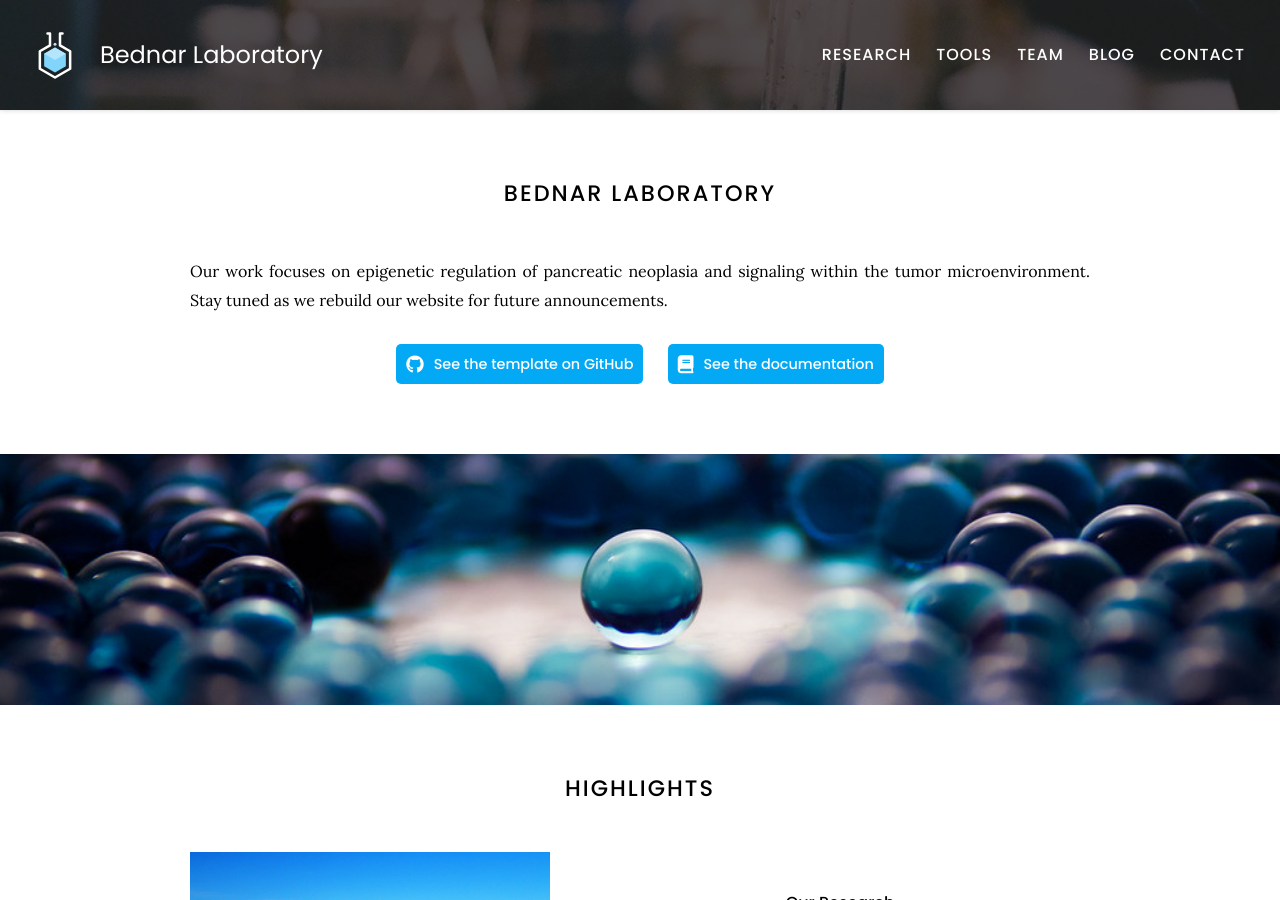
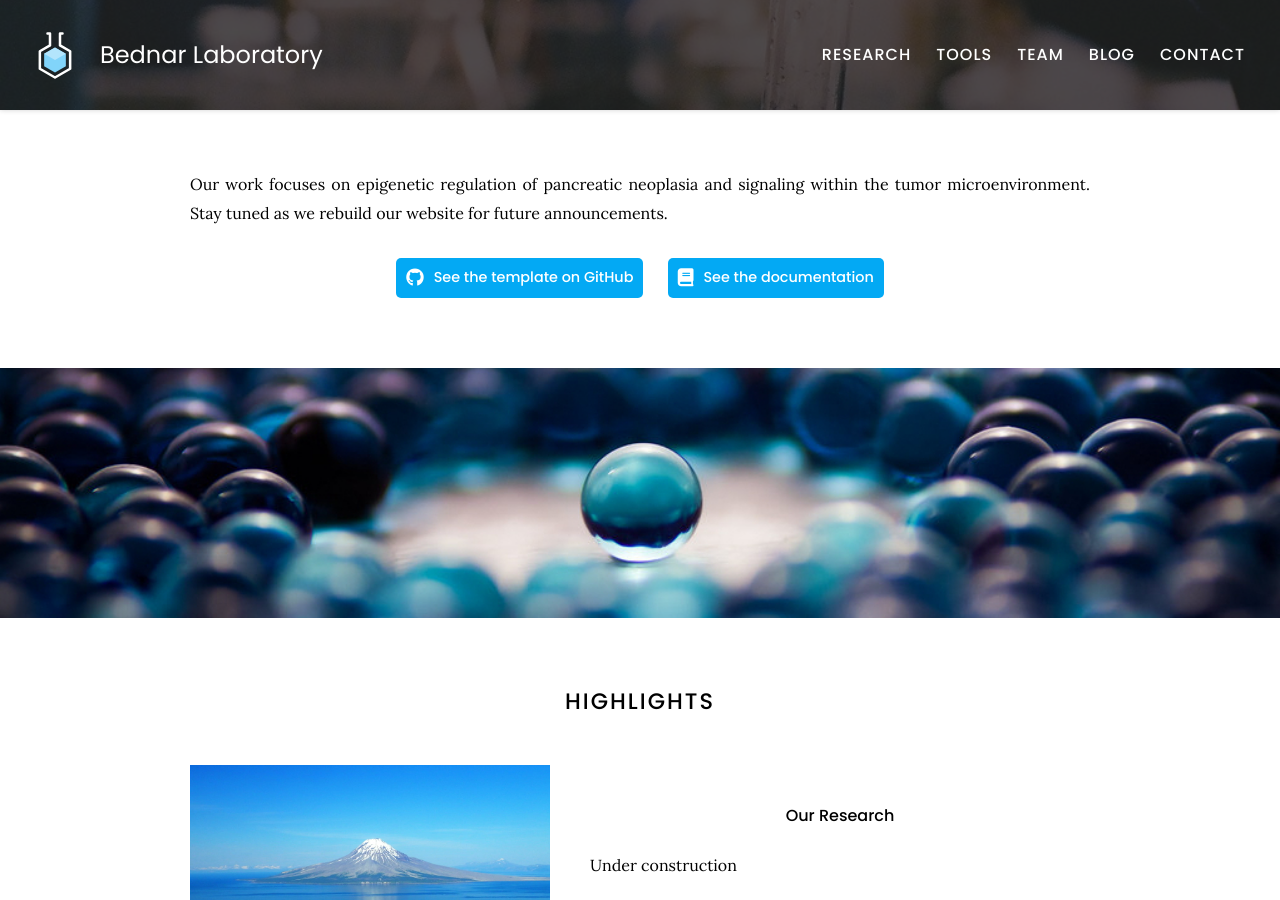
Before and after one commit to Bednar-lab/bednarlab, a Jekyll site: the page built from index.md, in a window 1280 px wide and 900 px high. Built offline with Jekyll 4.4.1, drawn with Linux system fonts in a browser that asks for light colours.

Commit message:
Mission update

```diff
--- a/index.md
+++ b/index.md
@@ -1,8 +1,6 @@
 ---
 title: Home
 ---
-
-# Bednar Laboratory
 
 Our work focuses on epigenetic regulation of pancreatic neoplasia and signaling within the tumor microenvironment. Stay tuned as we rebuild our website for future announcements.
 
```
